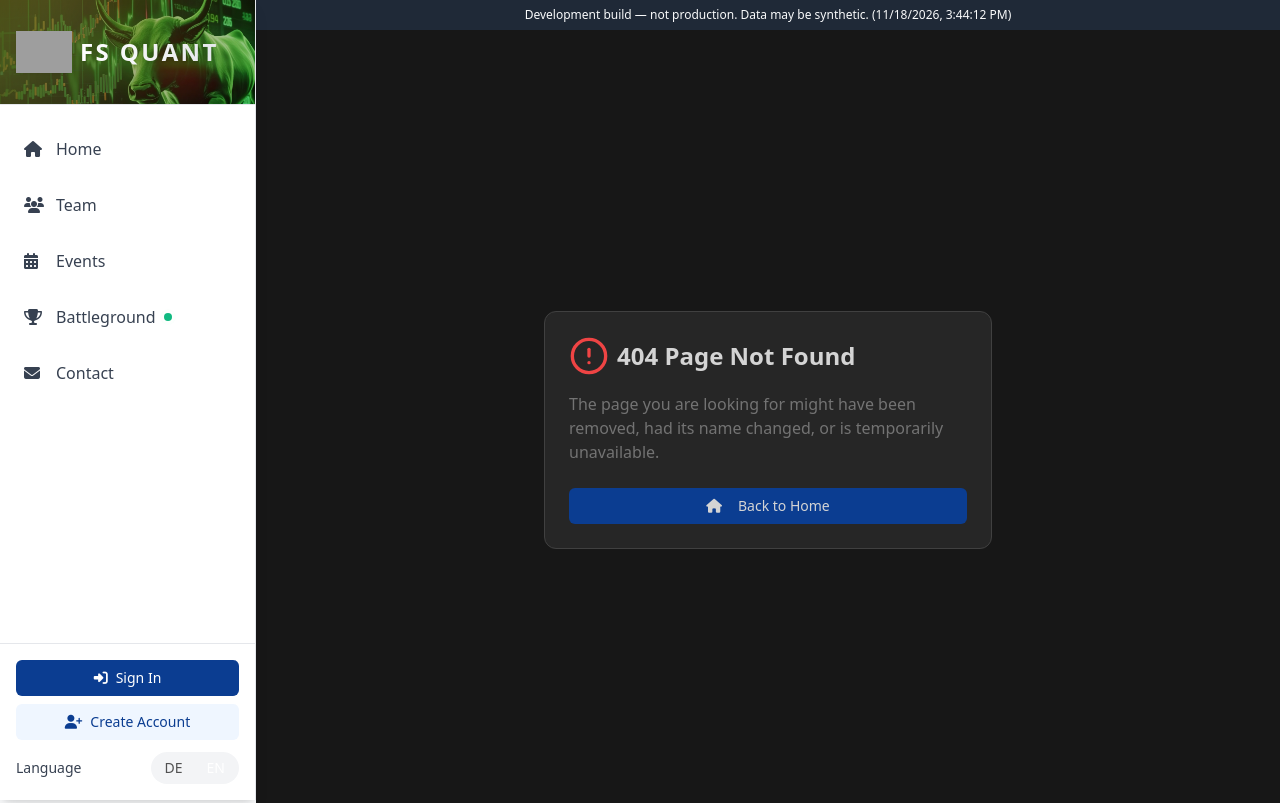
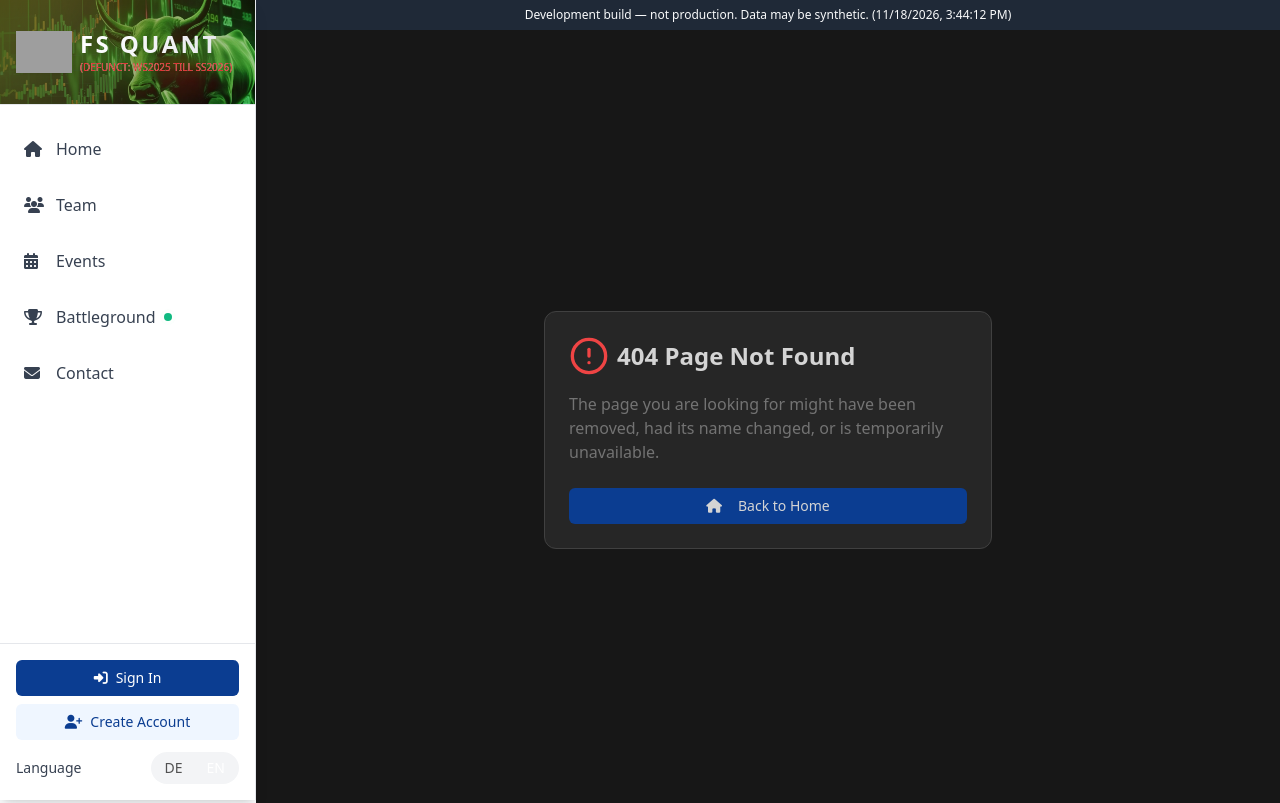
Before and after one commit to fsqds/fsqds.github.io, a plain HTML site: page index.html in a window 1280 px wide. Shown: the top 803 px of the page. Drawn offline with Linux system fonts and the light colour scheme; grey boxes are pictures that could not be loaded.

Commit message:
Add red defunct notice beneath sidebar brand

```diff
--- a/index.html
+++ b/index.html
@@ -45,10 +45,25 @@
 --ring: 20 14.3% 4.1%;
 --radius: 0.5rem;
   }</style>
+    <style>
+      #sidebar .font-inter.font-extrabold.text-2xl::after {
+        content: "(defunct: WS2025 till SS2026)";
+        display: block;
+        color: #dc2626;
+        -webkit-text-fill-color: #dc2626;
+        background: none;
+        -webkit-background-clip: border-box;
+        background-clip: border-box;
+        font-size: 0.625rem;
+        font-weight: 500;
+        line-height: 1rem;
+        letter-spacing: normal;
+      }
+    </style>
 
     <meta charset="UTF-8" />
     <meta name="viewport" content="width=device-width, initial-scale=1.0, maximum-scale=1" />
-    <title>FS Quant & Data Science Student Initiative - Frankfurt School (defunct: WS 2025 till SS 2026)</title>
+    <title>FS Quant &amp; Data Science Student Initiative - Frankfurt School (defunct: WS 2025 till SS 2026)</title>
     <link href="https://fonts.googleapis.com/css2?family=Inter:wght@400;500;600;700&family=Roboto:wght@300;400;500;700&family=IBM+Plex+Mono&display=swap" rel="stylesheet">
     <link rel="stylesheet" href="https://cdnjs.cloudflare.com/ajax/libs/font-awesome/6.4.0/css/all.min.css">
     <!-- App Icons -->
```
